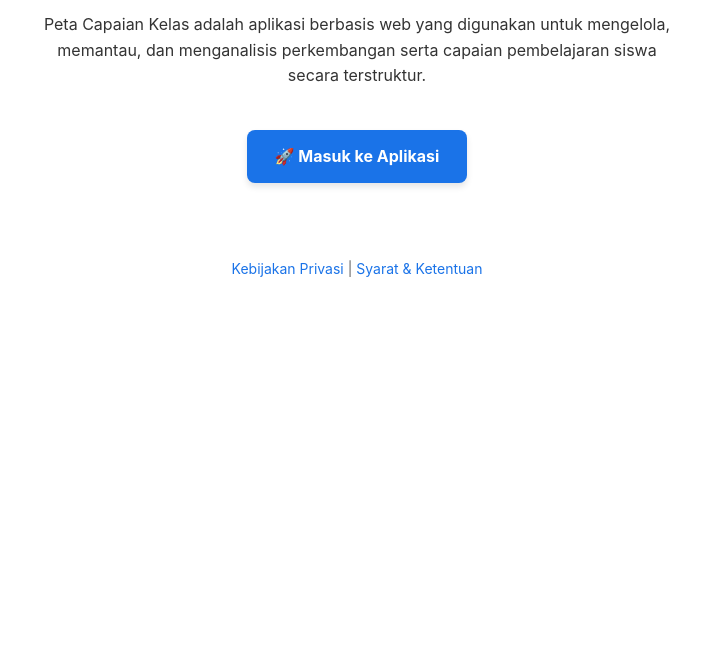
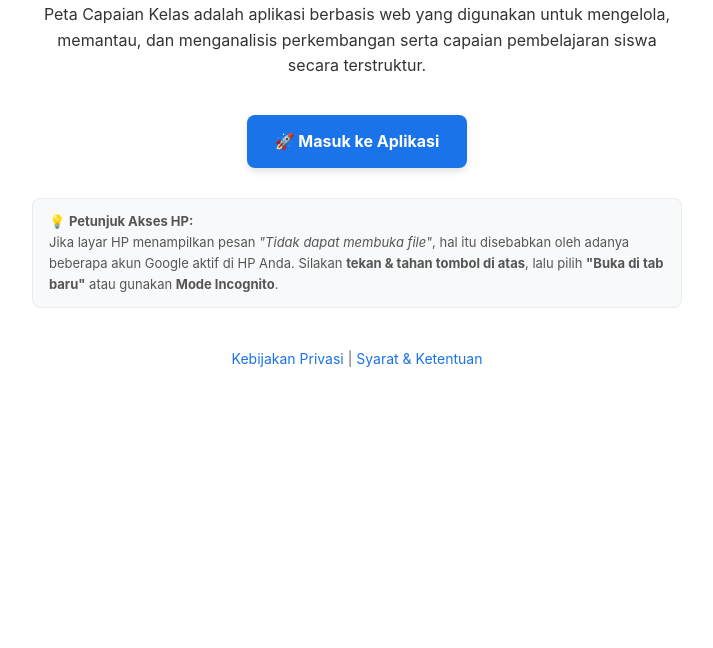
Before and after one commit to zuhruf0500-create/Peta-capaian_kelas, a plain HTML site: page index.html in a window 1280 px wide. Shown: the part 152-800 px from the top of the page, without its empty margins (283-996 px from the left). Drawn offline with Linux system fonts and the light colour scheme.

Commit message:
Update index.html

```diff
--- a/index.html
+++ b/index.html
@@ -8,7 +8,7 @@
         body {
             font-family: -apple-system, BlinkMacSystemFont, "Segoe UI", Roboto, sans-serif;
             max-width: 650px;
-            margin: 50px auto;
+            margin: 40px auto;
             padding: 20px;
             line-height: 1.6;
             text-align: center;
@@ -24,33 +24,46 @@
             border-radius: 8px;
             font-weight: bold;
             font-size: 16px;
-            margin: 25px 0;
+            margin: 20px 0 10px 0;
             box-shadow: 0 4px 6px rgba(0,0,0,0.1);
         }
         .btn:hover { background-color: #1557b0; }
-        footer { margin-top: 50px; font-size: 14px; color: #666; }
+        .note-box {
+            background-color: #f8f9fa;
+            border: 1px solid #e9ecef;
+            border-radius: 8px;
+            padding: 12px 16px;
+            margin: 20px 0;
+            font-size: 13px;
+            color: #555;
+            text-align: left;
+        }
+        footer { margin-top: 40px; font-size: 14px; color: #666; }
         footer a { color: #1a73e8; text-decoration: none; }
     </style>
 </head>
 <body>
 
-    <!-- SYARAT 1: Nama aplikasi HARUS persis sama dengan di Google Console -->
     <h1>Peta Capaian Kelas</h1>
 
-    <!-- SYARAT 2: Penjelasan tujuan aplikasi -->
     <p>
         Peta Capaian Kelas adalah aplikasi berbasis web yang digunakan untuk mengelola,
         memantau, dan menganalisis perkembangan serta capaian pembelajaran siswa secara terstruktur.
     </p>
 
-    <!-- TOMBOL PENGALIH MASUK KE APPS SCRIPT -->
+    <!-- TOMBOL DENGAN TARGET NEW TAB -->
     <div>
-        <a href="https://script.google.com/macros/s/AKfycbzsHZdrtxZs5hWUSgip2N1dyLi_LEMVTs1Ya_yp1q5JWG6DWAUrBGXzmz3i8FQUcI70ng/exec" class="btn">
+        <a href="https://script.google.com/macros/s/AKfycbzsHZdrtxZs5hWUSgip2N1dyLi_LEMVTs1Ya_yp1q5JWG6DWAUrBGXzmz3i8FQUcI70ng/exec" target="_blank" rel="noopener noreferrer" class="btn">
             🚀 Masuk ke Aplikasi
         </a>
     </div>
 
-    <!-- SYARAT 3: Tautan ke kebijakan privasi -->
+    <!-- PETUNJUK KHUSUS PENGGUNA HP MULTI-AKUN -->
+    <div class="note-box">
+        💡 <b>Petunjuk Akses HP:</b><br>
+        Jika layar HP menampilkan pesan <i>"Tidak dapat membuka file"</i>, hal itu disebabkan oleh adanya beberapa akun Google aktif di HP Anda. Silakan <b>tekan & tahan tombol di atas</b>, lalu pilih <b>"Buka di tab baru"</b> atau gunakan <b>Mode Incognito</b>.
+    </div>
+
     <footer>
         <a href="kebijakan-privasi.html">Kebijakan Privasi</a> |
         <a href="syarat-dan-ketentuan.html">Syarat & Ketentuan</a>
```
